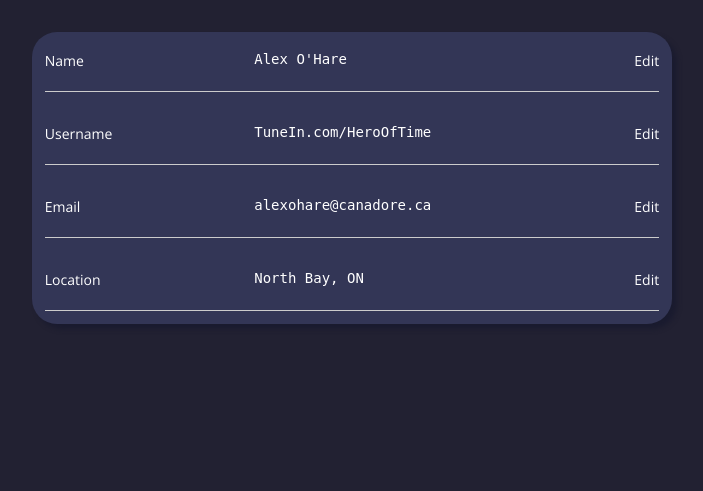
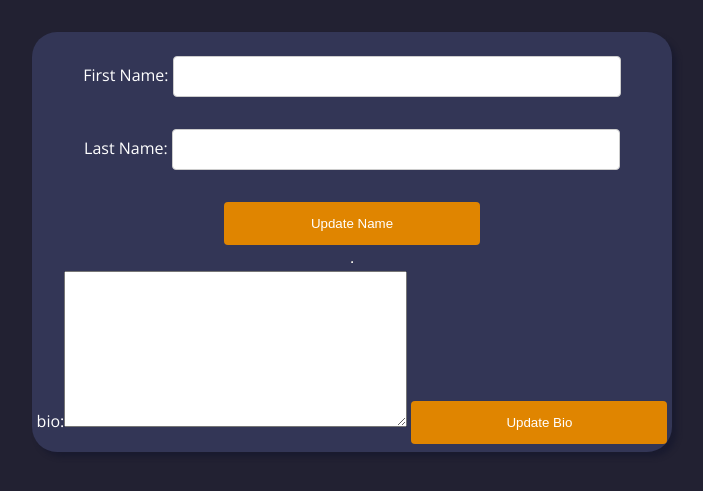
Before and after one commit to fearfulfelix/tunein, a Django app: page /settings in a window 1280 px wide. Shown: the part 48-539 px from the top of the page, without its empty margins (288-991 px from the left). Run offline with Django 3.2, Linux system fonts and the light colour scheme; a user stored in the database is signed in; parts of the project's set-up code (start-up, migrations or seed data) failed here and were passed over.

Commit message:
Many fixes, some func added to settings, and some bad css
Just so things look better when shown to Jim,
also cleaned the db a bit

```diff
--- a/TuneIn Website/tunein/Templates/settings.html
+++ b/TuneIn Website/tunein/Templates/settings.html
@@ -28,6 +28,30 @@ a:link, a:visited {
         background-color: transparent;
         text-decoration: none;
     }
+    .posts input[type=text], input[type=password], input[type=email] {
+    width: 70%;
+    padding: 12px 20px;
+    margin: 8px 0;
+    display: inline-block;
+    border: 1px solid #ccc;
+    border-radius: 4px;
+    box-sizing: border-box;
+  }
+
+.posts input[type=submit],input[type=button] {
+    width: 40%;
+    background-color: #E08500;
+    color: white;
+    padding: 14px 20px;
+    margin: 8px 0;
+    border: none;
+    border-radius: 4px;
+    cursor: pointer;
+  }
+
+.posts input[type=submit]:hover {
+    background-color: #c57600;
+  }
 
 
 </style>
@@ -36,18 +60,29 @@ a:link, a:visited {
 
     <div class="post">
 
-        <div class="post_text">
-            Name  <pre>Alex O'Hare</pre> <a href><span class="edit">Edit</span></a>
-        </div>
-        <div class="post_text">
-            Username <pre>TuneIn.com/HeroOfTime</pre> <a href><span class="edit">Edit</span></a>
-        </div>
-        <div class="post_text">
+
+        <form action="{% url 'processSettings' %}", method="post">
+            {% csrf_token %}
+            {{nameForm.as_p}}
+            <input type="submit"name='formType' value="Update Name">
+        </form>
+        <!--Name  <pre>Alex O'Hare</pre> <a href><span class="edit">Edit</span></a>-->
+
+        <hr>
+        <form action="{% url 'processSettings' %}", method="post">
+            {% csrf_token %}
+            {{bioForm}}
+            <input type="submit" name='formType'value="Update Bio">
+        </form>
+        <!--Username <pre>TuneIn.com/HeroOfTime</pre> <a href><span class="edit">Edit</span></a>-->
+
+        <!--<div class="post_text">
             Email <pre>alexohare@canadore.ca</pre> <a href><span class="edit">Edit</span></a>
         </div>
         <div class="post_text">
             Location <pre>North Bay, ON</pre> <a href><span class="edit">Edit</span></a>
         </div>
+    -->
 </div>
 </div>
 {% endblock %}
--- a/TuneIn Website/tunein/news/urls.py
+++ b/TuneIn Website/tunein/news/urls.py
@@ -14,5 +14,6 @@ urlpatterns = [
     path('createPost', views.createPost, name='createPost'),
     path('processPost',views.processPost, name="processPost"),
     path('createProfile',views.createProfile, name='createProfile'),
-    path('processProfile',views.processProfile,name ='processProfile')
+    path('processProfile',views.processProfile,name ='processProfile'),
+    path('processSettings',views.processSettings, name='processSettings')
 ]
--- a/TuneIn Website/tunein/news/views.py
+++ b/TuneIn Website/tunein/news/views.py
@@ -1,6 +1,6 @@
 from django.shortcuts import render
 from django.http import HttpResponse
-from user_profile.forms import loginForm, registrationForm, profileForm
+from user_profile.forms import *
 from django.http import HttpResponseRedirect
 from django.contrib.auth import login, authenticate, logout
 from user_profile.models import User
@@ -33,10 +33,32 @@ def feed(request):
 #settings page, needs to be functional
 def settings(request):
     if request.user.is_authenticated:
-        return render(request,'settings.html')
+        name= nameForm()
+        bio = bioForm()
+        return render(request,'settings.html',{"nameForm":name, "bioForm":bio})
     else:
         return HttpResponseRedirect('/')
 
+def processSettings(request):
+    if request.user.is_authenticated:
+        if request.POST['formType'] == 'update Bio':
+            form = bioForm(request.POST)
+            if(form.is_valid()):
+                newBio = form.cleaned_data['bio']
+                request.user.profile.bio = newBio
+                request.user.profile.save()
+        else:
+            form = nameForm(request.POST)
+            if(form.is_valid()):
+                newFirst = form.cleaned_data['first_name']
+                newLast = form.cleaned_data['last_name']
+                if newFirst != "" and newLast != "":
+                    request.user.profile.first_name = newFirst
+                    request.user.profile.last_name = newLast
+                    request.user.profile.save()
+
+
+    return HttpResponseRedirect('settings')
 
 #processes the login form from the login page.
 #   uses the built in django authentication system to validate the provided user information
--- a/TuneIn Website/tunein/user_profile/forms.py
+++ b/TuneIn Website/tunein/user_profile/forms.py
@@ -17,3 +17,12 @@ class profileForm(forms.Form):
     first_name = forms.CharField(label = 'First Name:')
     last_name = forms.CharField(label = 'Last Name:')
     bio = forms.CharField(label = 'bio:', widget=forms.Textarea)
+
+#these are individual forms for the settings page
+
+class nameForm(forms.Form):
+    first_name = forms.CharField(label = 'First Name:')
+    last_name = forms.CharField(label = 'Last Name:')
+
+class bioForm(forms.Form):
+    bio = forms.CharField(label = 'bio:', widget=forms.Textarea)
```
Also changed, not shown: TuneIn Website/tunein/Templates/createPost.html (+29 -1 lines), TuneIn Website/tunein/db.sqlite3. Lines whose indentation alone changed are shown as unchanged.
